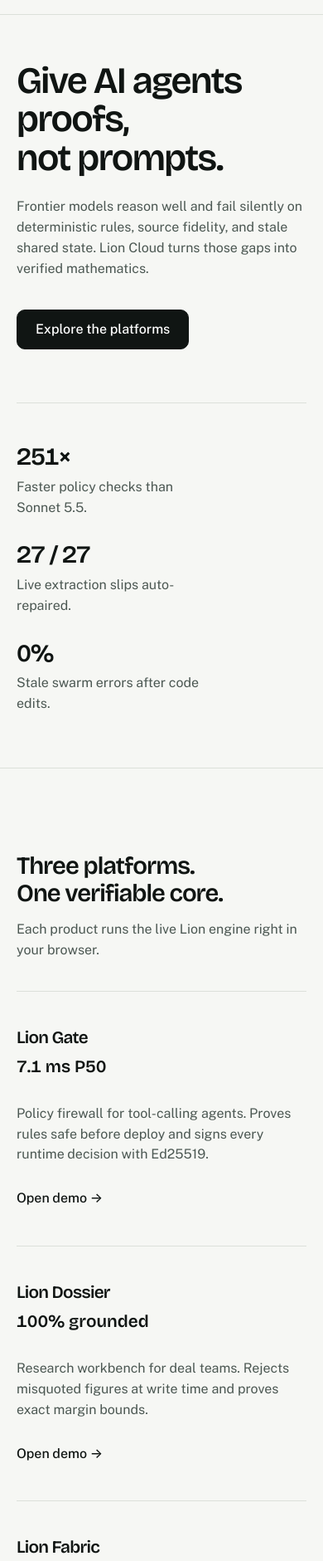
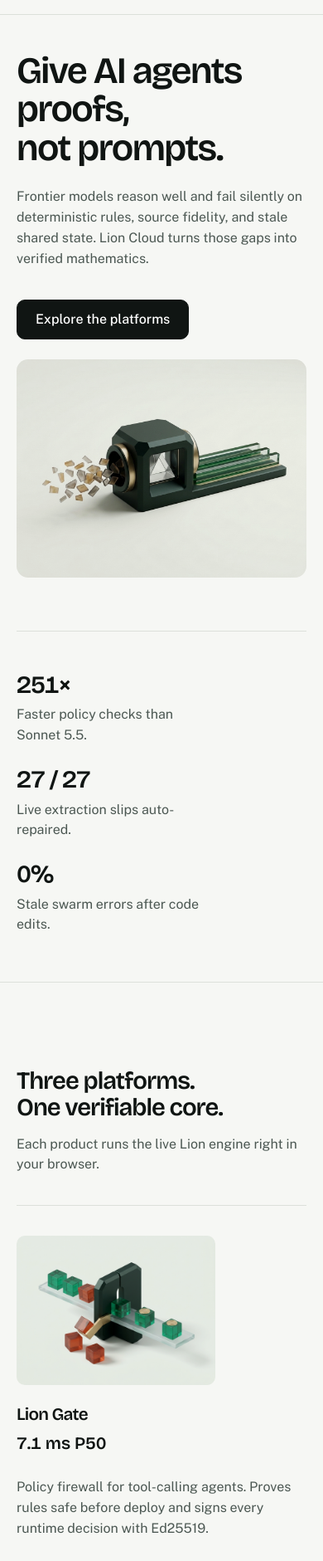
Before and after one commit to andrueandersoncs/lion-platforms, a website: page docs/index.html in a window 390 px wide. Shown: the part 89-1970 px from the top of the page at 83% size. Drawn offline with nearby package versions, Linux system fonts and the light colour scheme.

Commit message:
design: add cohesive Dieter Rams architectural product plates to hero splits and overview ledger

```diff
--- a/docs/index.html
+++ b/docs/index.html
@@ -30,6 +30,8 @@
     <main>
       <header class="hero">
         <div class="wrap">
+          <div class="hero-split">
+            <div>
               <h1>Give AI agents proofs, not prompts.</h1>
               <p class="lead">
                 Frontier models reason well and fail silently on deterministic rules,
@@ -38,6 +40,15 @@
               </p>
               <div class="actions">
                 <a class="btn btn-primary" href="#platforms">Explore the platforms</a>
+              </div>
+            </div>
+            <img
+              class="hero-plate"
+              src="assets/hero-cloud.jpg"
+              width="1200"
+              height="900"
+              alt="Scattered amber inputs entering a forest-slate optical prism and emerging as three aligned emerald channels representing Lion Gate, Lion Dossier, and Lion Fabric"
+            />
           </div>
 
           <div class="proof-strip">
@@ -66,6 +77,14 @@
 
           <div class="ledger">
             <article class="ledger-row">
+              <img
+                class="ledger-thumb"
+                src="assets/hero-gate.jpg"
+                width="168"
+                height="126"
+                loading="lazy"
+                alt="Precision policy gate deflecting red invalid cubes while stamping emerald cubes with brass seals"
+              />
               <div>
                 <h3>Lion Gate</h3>
                 <div class="ledger-metric">7.1 ms P50</div>
@@ -78,6 +97,14 @@
             </article>
 
             <article class="ledger-row">
+              <img
+                class="ledger-thumb"
+                src="assets/hero-dossier.jpg"
+                width="168"
+                height="126"
+                loading="lazy"
+                alt="Frosted filing plates distilled through a forest-slate optical loupe into a sealed emerald crystal"
+              />
               <div>
                 <h3>Lion Dossier</h3>
                 <div class="ledger-metric">100% grounded</div>
@@ -90,6 +117,14 @@
             </article>
 
             <article class="ledger-row">
+              <img
+                class="ledger-thumb"
+                src="assets/hero-fabric.jpg"
+                width="168"
+                height="126"
+                loading="lazy"
+                alt="Hexagonal emerald state matrix with one modified amber tile signaling only its connected satellite agents"
+              />
               <div>
                 <h3>Lion Fabric</h3>
                 <div class="ledger-metric">−43.5% spend</div>
--- a/docs/styles.css
+++ b/docs/styles.css
@@ -197,7 +197,24 @@ h3 {
   display: flex;
   flex-direction: column;
   justify-content: center;
-  padding: 64px 0 80px;
+  padding: 56px 0 72px;
+}
+
+.hero-split {
+  display: grid;
+  grid-template-columns: minmax(300px, 1.05fr) minmax(280px, 1fr);
+  gap: 44px;
+  align-items: center;
+}
+
+.hero-plate {
+  width: 100%;
+  height: auto;
+  aspect-ratio: 4 / 3;
+  object-fit: cover;
+  display: block;
+  border-radius: 14px;
+  mix-blend-mode: multiply;
 }
 
 .band {
@@ -322,11 +339,20 @@ h3 {
 
 .ledger-row {
   display: grid;
-  grid-template-columns: minmax(180px, 1.1fr) minmax(240px, 2fr) auto;
-  gap: 24px 40px;
-  align-items: baseline;
-  padding: 44px 0;
+  grid-template-columns: 168px minmax(160px, 0.9fr) minmax(220px, 1.8fr) auto;
+  gap: 24px 32px;
+  align-items: center;
+  padding: 36px 0;
   border-bottom: 1px solid var(--rule);
+}
+
+.ledger-thumb {
+  width: 168px;
+  height: 126px;
+  object-fit: cover;
+  display: block;
+  border-radius: 10px;
+  mix-blend-mode: multiply;
 }
 
 .ledger-metric {
@@ -578,14 +604,21 @@ tr.winner td {
 @media (max-width: 820px) {
   .hero {
     min-height: calc(100svh - 68px);
-    padding: 56px 0 64px;
+    padding: 44px 0 56px;
   }
+  .hero-split,
   .ledger-row,
   .proof-strip,
   .instrument,
   .pricing-grid {
     grid-template-columns: 1fr;
-    gap: 28px;
+    gap: 24px;
+  }
+  .ledger-thumb {
+    width: 100%;
+    max-width: 240px;
+    height: auto;
+    aspect-ratio: 4 / 3;
   }
   .nav-links {
     gap: 16px;
--- a/src/dev-server.ts
+++ b/src/dev-server.ts
@@ -6,8 +6,10 @@ const PORT = Number(process.env.PORT ?? "4210");
 const MIME: Record<string, string> = {
   ".css": "text/css; charset=utf-8",
   ".html": "text/html; charset=utf-8",
+  ".jpg": "image/jpeg",
   ".js": "application/javascript; charset=utf-8",
   ".json": "application/json; charset=utf-8",
+  ".png": "image/png",
   ".svg": "image/svg+xml",
 };
 
```
Also changed, not shown: docs/dossier.html (+11 -0 lines), docs/fabric.html (+11 -0 lines), docs/gate.html (+11 -0 lines), docs/assets/hero-cloud.jpg (added), docs/assets/hero-dossier.jpg (added), docs/assets/hero-fabric.jpg (added), docs/assets/hero-gate.jpg (added). Lines whose indentation alone changed are shown as unchanged.
